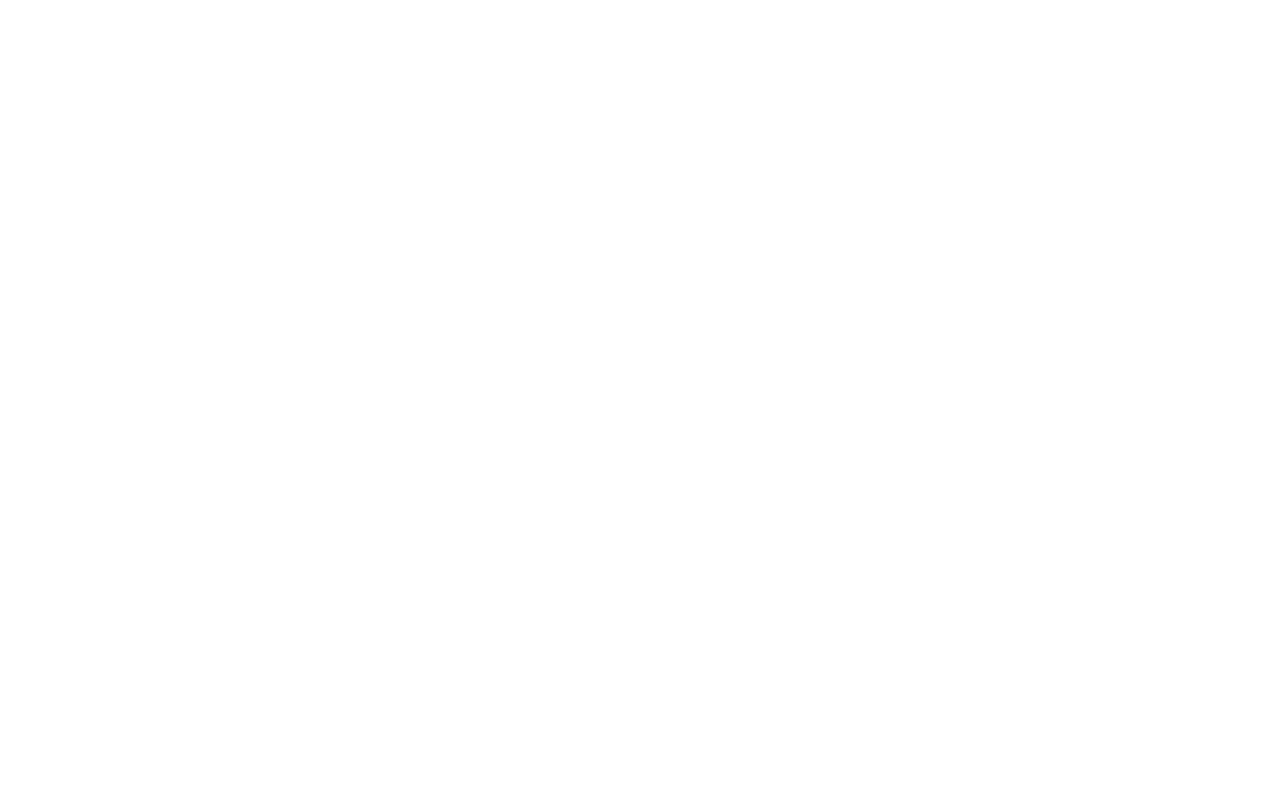
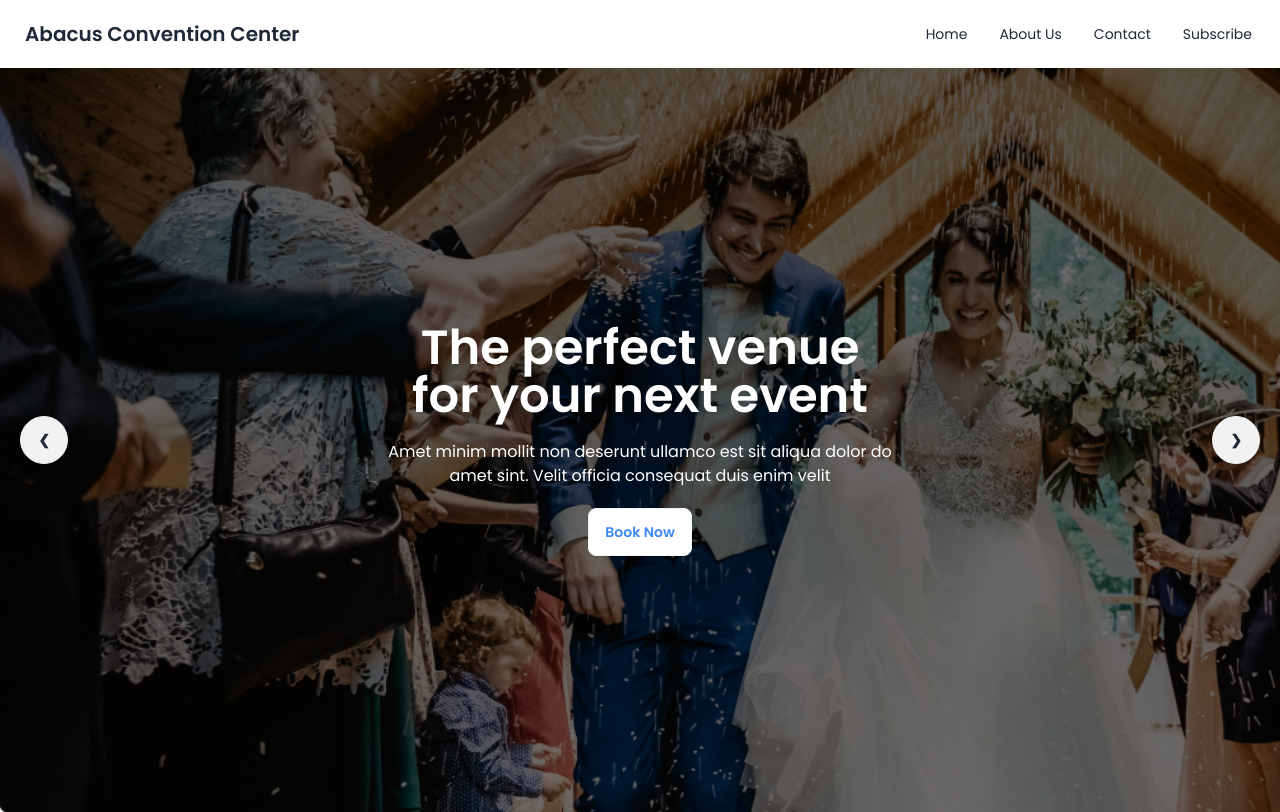
Before and after one commit to mamunalabdullah/convention-center-2k24, a plain HTML site: page index.html in a window 1280 px wide. Drawn offline with nearby package versions, Linux system fonts and the light colour scheme.

Commit message:
header area done

```diff
--- a/index.html
+++ b/index.html
@@ -44,6 +44,77 @@
 <body class="font-poppins">
     <header>
 
+      <!-- navbar -->
+      <div class="container mx-auto">
+          <div class="navbar bg-base-100">
+            <div class="navbar-start">
+              <a class="btn btn-ghost text-xl">Abacus Convention Center</a>
+            </div>
+            <div class="navbar-end">
+              <div class="dropdown">
+                <div tabindex="0" role="button" class="btn btn-ghost lg:hidden">
+                  <svg xmlns="http://www.w3.org/2000/svg" class="h-5 w-5" fill="none" viewBox="0 0 24 24" stroke="currentColor"><path stroke-linecap="round" stroke-linejoin="round" stroke-width="2" d="M4 6h16M4 12h8m-8 6h16" /></svg>
+                </div>
+                <ul tabindex="0" class="menu menu-sm dropdown-content mt-3 z-[1] p-2 shadow bg-base-100 rounded-box w-52">
+                  <li><a>Home</a></li>
+                  <li><a>About Us</a></li>
+                  <li><a>Contact</a></li>
+                  <li><a>Subscribe</a></li>
+                </ul>
+              </div>
+              <ul class="menu menu-horizontal px-1 hidden lg:flex">
+                <li><a>Home</a></li>
+                <li><a>About Us</a></li>
+                <li><a>Contact</a></li>
+                <li><a>Subscribe</a></li>
+              </ul>
+            </div>
+          </div>
+      </div>
+
+      <!-- banner area -->
+      <div>
+        <div class="carousel w-full">
+          <div id="slide1" class="carousel-item relative w-full bg-no-repeat bg-cover py-64" style="background-image: url(images/banner.png);">
+            <div class="w-2/5 mx-auto text-center space-y-5">
+              <h1 class="text-5xl font-semibold text-white">The perfect venue for your next event</h1>
+              <p class="text-white text-base">Amet minim mollit non deserunt ullamco est sit aliqua dolor do amet sint. Velit officia consequat duis enim velit</p>
+              <button class="btn bg-white text-color-background">Book Now</button>
+            </div>
+            <div class="absolute flex justify-between transform -translate-y-1/2 left-5 right-5 top-1/2">
+              <a href="#slide3" class="btn btn-circle">❮</a>
+              <a href="#slide2" class="btn btn-circle">❯</a>
+            </div>
+          </div>
+
+          <div id="slide2" class="carousel-item relative w-full bg-no-repeat bg-cover py-64" style="background-image: url(images/banner.png);">
+            <div class="w-2/5 mx-auto text-center space-y-5">
+              <h1 class="text-5xl font-semibold text-white">The perfect venue for your next event</h1>
+              <p class="text-white text-base">Amet minim mollit non deserunt ullamco est sit aliqua dolor do amet sint. Velit officia consequat duis enim velit</p>
+              <button class="btn bg-white text-color-background">Book Now</button>
+            </div>
+            <div class="absolute flex justify-between transform -translate-y-1/2 left-5 right-5 top-1/2">
+              <a href="#slide1" class="btn btn-circle">❮</a>
+              <a href="#slide3" class="btn btn-circle">❯</a>
+            </div>
+          </div>
+
+          <div id="slide3" class="carousel-item relative w-full bg-no-repeat bg-cover py-64" style="background-image: url(images/banner.png);">
+            <div class="w-2/5 mx-auto text-center space-y-5">
+              <h1 class="text-5xl font-semibold text-white">The perfect venue for your next event</h1>
+              <p class="text-white text-base">Amet minim mollit non deserunt ullamco est sit aliqua dolor do amet sint. Velit officia consequat duis enim velit</p>
+              <button class="btn bg-white text-color-background">Book Now</button>
+            </div>
+            <div class="absolute flex justify-between transform -translate-y-1/2 left-5 right-5 top-1/2">
+              <a href="#slide2" class="btn btn-circle">❮</a>
+              <a href="#slide1" class="btn btn-circle">❯</a>
+            </div>
+          </div>
+        </div>
+      </div>
     </header>
+    <main>
+
+    </main>
 </body>
 </html>
```
